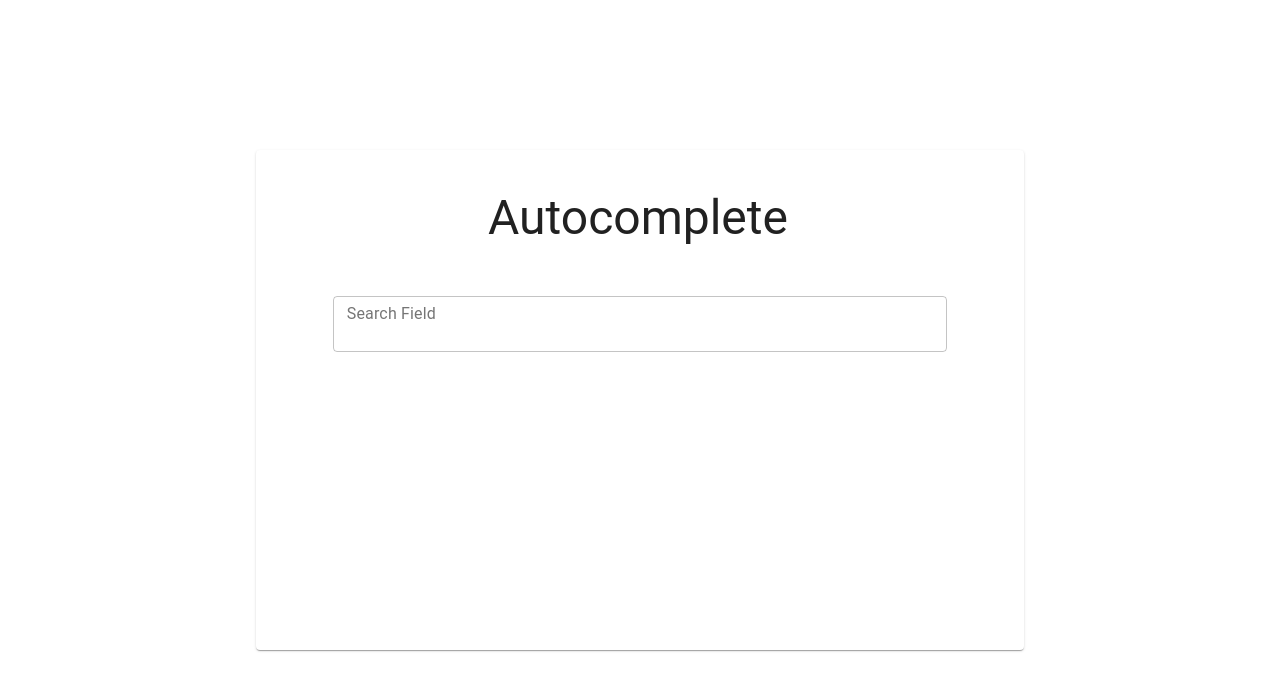
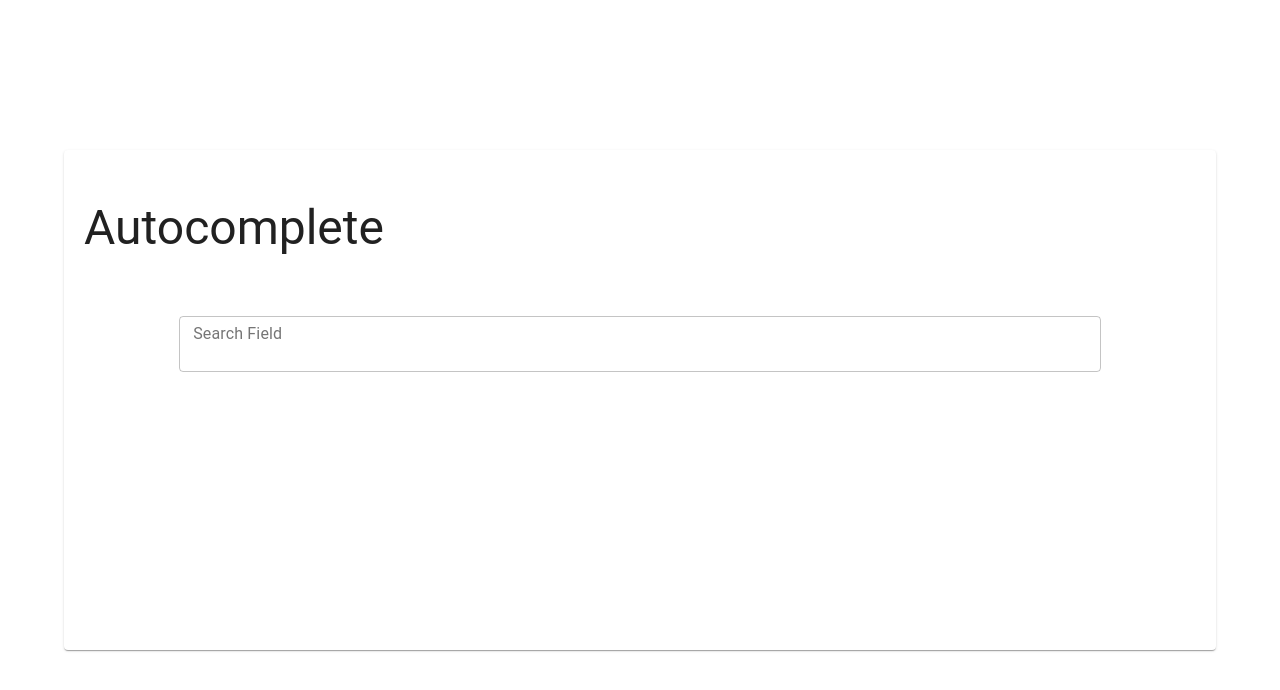
Before and after one commit to GandalfGrey123/autocomplete-excercise, a React (Create React App) app in the folder application/: page / in a window 1280 px wide. Shown: the top 690 px of the page. Built offline with nearby package versions, Linux system fonts and the light colour scheme; the HTML template or start-up script is replaced by a standard one.

Commit message:
Update search-form.js

```diff
--- a/application/src/modules/autosearch/styles/search-form.js
+++ b/application/src/modules/autosearch/styles/search-form.js
@@ -3,7 +3,7 @@ var textFieldLeftOffset = '10%';
 
 const styles = theme => ({
  formBody: {
-  width: '60%',
+  width: '90%',
   height:500,
   position: 'absolute',
   left: '50%',
@@ -12,9 +12,9 @@ const styles = theme => ({
  },
 
  formTitle:{
-  width:'80%',
-  marginLeft:'25%',
-  padding: 40,
+  paddingTop:50,
+  paddingLeft:20,
+  paddingBottom: 50,
  },
 
  textField:{
```
